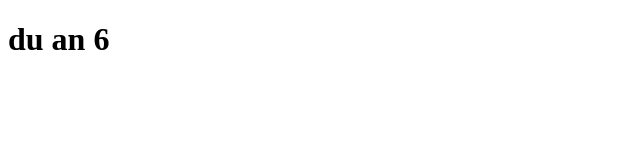
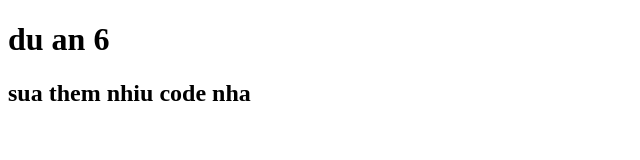
Before and after one commit to batbaivv/duan6, a plain HTML site: page index.html in a window 1280 px wide. Shown: the whole page, without its empty margins (0-640 px from the left). Drawn offline with Linux system fonts and the light colour scheme.

Commit message:
1 sua code lan 1

```diff
--- a/index.html
+++ b/index.html
@@ -7,5 +7,6 @@
   </head>
   <body>
     <h1>du an 6</h1>
+    <h2>sua them nhiu code nha</h2>
   </body>
 </html>
```
